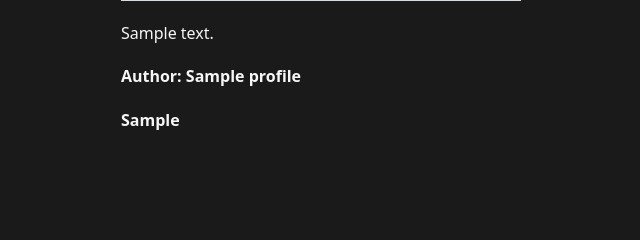
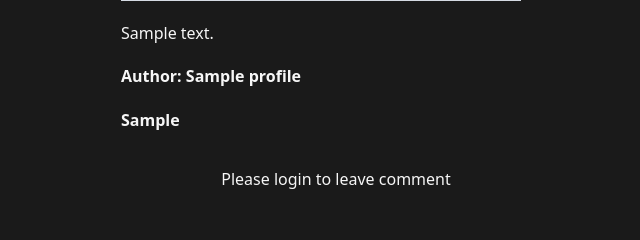
Before and after one commit to kyj666pao/Next-Tour, a Node server app: page /posts/600000000000000000000001 in a window 1280 px wide. Shown: the part 560-800 px from the top of the page, without its empty margins (304-944 px from the left). Run offline with Node 20, Linux system fonts and the light colour scheme; tables that the repository leaves empty hold one stand-in row (values such as "Sample post"); grey boxes marked "Sample" are stand-in pictures; some libraries are stand-ins or nearby versions.

Commit message:
revise the UI for add comment area

```diff
--- a/views/posts/show.ejs
+++ b/views/posts/show.ejs
@@ -27,6 +27,10 @@
         <button type="submit">Submit</button>
       </form>
     </div>
+  <% } else { %>
+    <div class="add-comment">
+      <p>Please login to leave comment</p>
+    </div>
   <% } %>
 </main>
 
```
